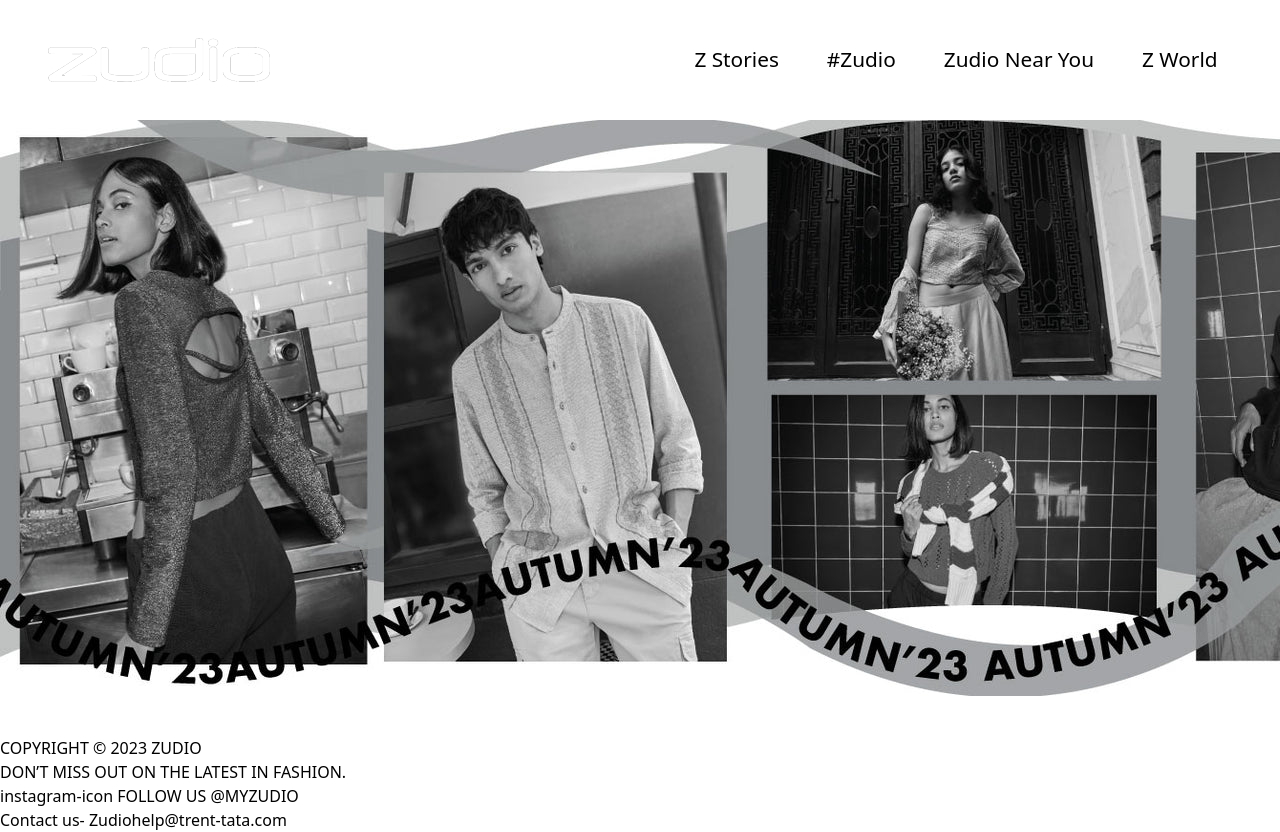
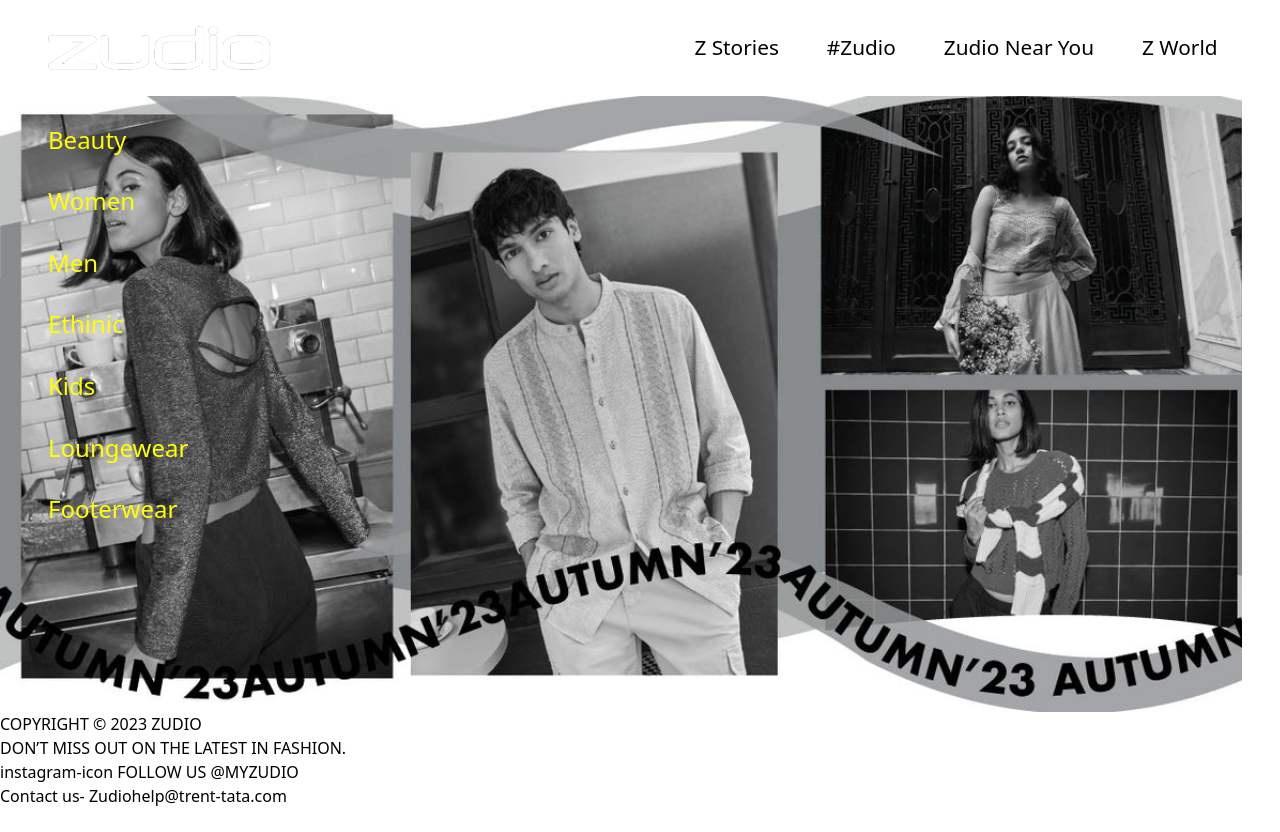
Before and after one commit to R-vi369/Zudio_clone, a React (Vite) app: page / in a window 1280 px wide. After the commit the page ends 808 px from the top, so only its background shows below. Built offline with nearby package versions, Linux system fonts and the light colour scheme.

Commit message:
working on zudio near you

```diff
--- a/src/Pages/ZudioNearYou.jsx
+++ b/src/Pages/ZudioNearYou.jsx
@@ -2,7 +2,21 @@
 
 const ZudioNearYou = () => {
   return (
-    <div>Zudio Near You</div>
+    <>
+    <div>
+      <h1>Home  Store Locator</h1>
+      <p>store locator</p>
+    </div>
+
+
+    <div>
+      <p>CURRENTLY IN 42 CITIES IN INDIA, COMING TO YOUR CITY VERY SOON</p>
+    </div>
+
+
+
+
+    </>
   )
 }
 
--- a/src/Pages/Zworld.jsx
+++ b/src/Pages/Zworld.jsx
@@ -1,8 +1,33 @@
 import React from 'react'
-
+import Footer from '../components/Footer'
 const Zworld = () => {
   return (
-    <div>Zworld</div>
+    <>
+
+      <div className='bg-white text-black h-screen flex flex-col items-center '>
+        <div className='flex flex-col items-center m-8'>
+          <h1 className='text-6xl uppercase '>who we are</h1>
+          <p className='text-3xl uppercase p-2 '>A FASHION BRAND FROM - THE HOUSE OF TATA TRENT LTD</p>
+        </div>
+
+        <div className='flex flex-col items-center m-8'>
+          <h1 className='text-6xl uppercase '>WHAT WE DO?</h1>
+          <p className='text-3xl uppercase p-2 '>OFFER IRRESISTIBLE FASHION AT IRRESISTIBLE PRICES
+            CONSTANT NEWNESS IN STORE</p>
+        </div>
+
+        <div className='flex flex-col items-center m-8'>
+          <h1 className='text-6xl uppercase '>WHERE WE ARE?</h1>
+          <p className='text-3xl uppercase p-2 '>CURRENTLY IN 42 CITIES IN INDIA, COMING TO YOUR CITY VERY SOON</p>
+        </div>
+
+
+
+
+
+      </div>
+      <Footer />
+    </>
   )
 }
 
--- a/src/components/Hero.jsx
+++ b/src/components/Hero.jsx
@@ -1,14 +1,43 @@
 import React from 'react'
 import '../styles/Hero.scss'
 import Footer from '../components/Footer'
-
+import { Link } from 'react-router-dom'
 const Hero = () => {
   return (
     <>
-   <div className=" hero">
+      <div className=" hero">
 
-   </div>
-   <Footer/>
+
+        <Link className='heroLinks' to='/beauty'>
+          Beauty
+        </Link>
+
+        <Link className='heroLinks' to='/women'>
+        Women
+        </Link>
+
+        <Link className='heroLinks' to='/men'>
+         Men
+        </Link>
+
+        <Link className='heroLinks' to='/ethinic'>
+          Ethinic
+        </Link>
+
+        <Link className='heroLinks' to='/kids'>
+          Kids
+        </Link>
+
+        <Link className='heroLinks' to='/loungewear'>
+        Loungewear
+        </Link>
+
+        <Link className='heroLinks' to='/footwear'>
+          Footerwear
+        </Link>
+
+      </div>
+      <Footer />
     </>
   )
 }
--- a/src/styles/Header.scss
+++ b/src/styles/Header.scss
@@ -1,5 +1,5 @@
 .header{
-    height: 15vh;
+    height: 12vh;
     display: flex;
     justify-content: space-between;
     align-items: center;
--- a/src/styles/Hero.scss
+++ b/src/styles/Hero.scss
@@ -1,4 +1,17 @@
 .hero{
     height: 77vh;
     background: url('../assets/hero.jpg') no-repeat;
+    background-size: cover;
+    width: 97%;
+ display: flex;
+ flex-direction: column;
+ .heroLinks{
+        margin-left: 3rem;
+        margin-top: 1.6rem;
+        font-size: 1.5rem;
+        color: yellow;
+        &:hover{
+            color: rgb(161, 150, 150);
+        }
+    }
 }
```
Also changed, not shown: src/Pages2/Beauty.jsx (added, +9 -0 lines), src/Pages2/Ethinic.jsx (added, +9 -0 lines), src/Pages2/Footerwear.jsx (added, +9 -0 lines), src/Pages2/Kids.jsx (added, +9 -0 lines), src/Pages2/Loungewear.jsx (added, +9 -0 lines), src/Pages2/Men.jsx (added, +9 -0 lines), src/Pages2/Women.jsx (added, +9 -0 lines).
